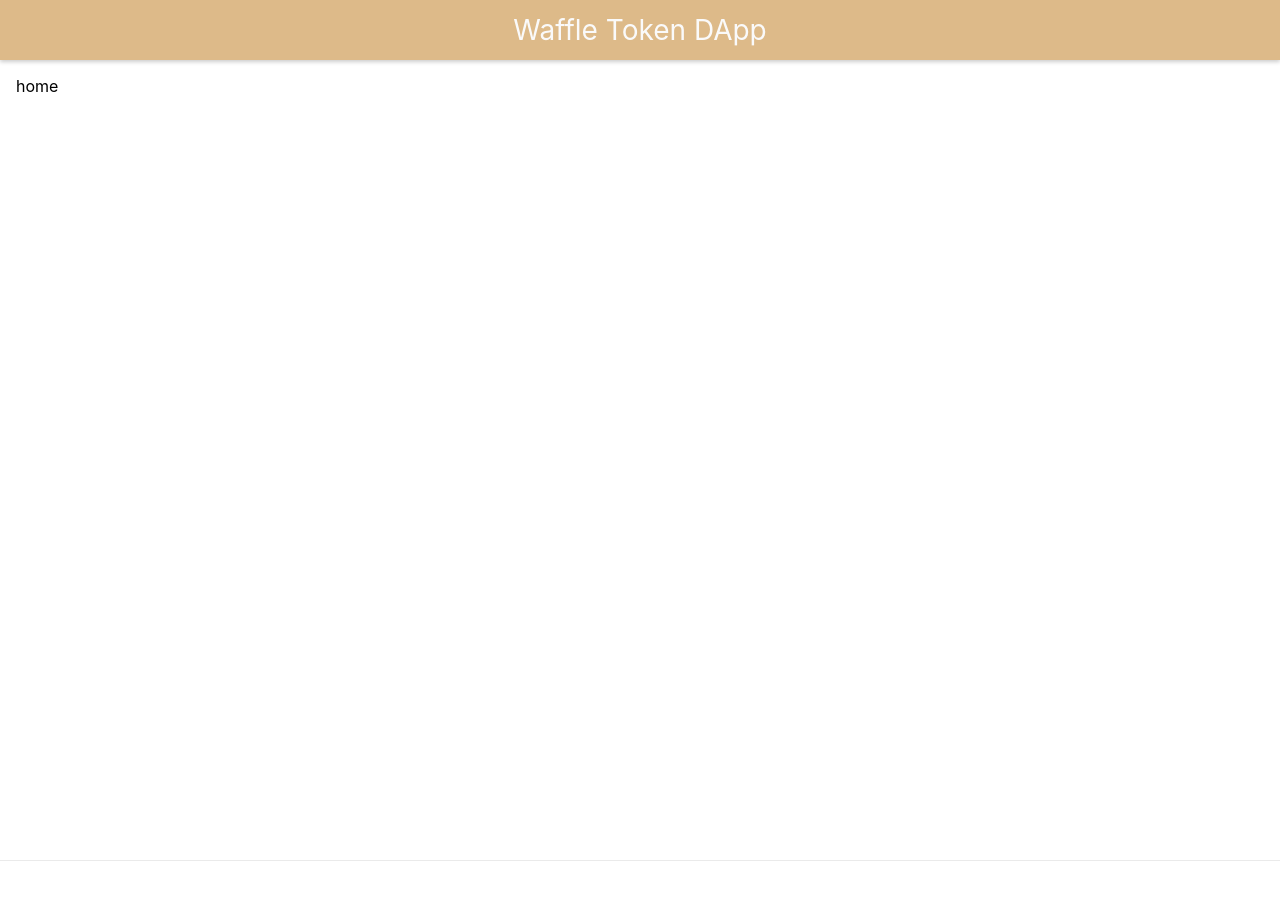
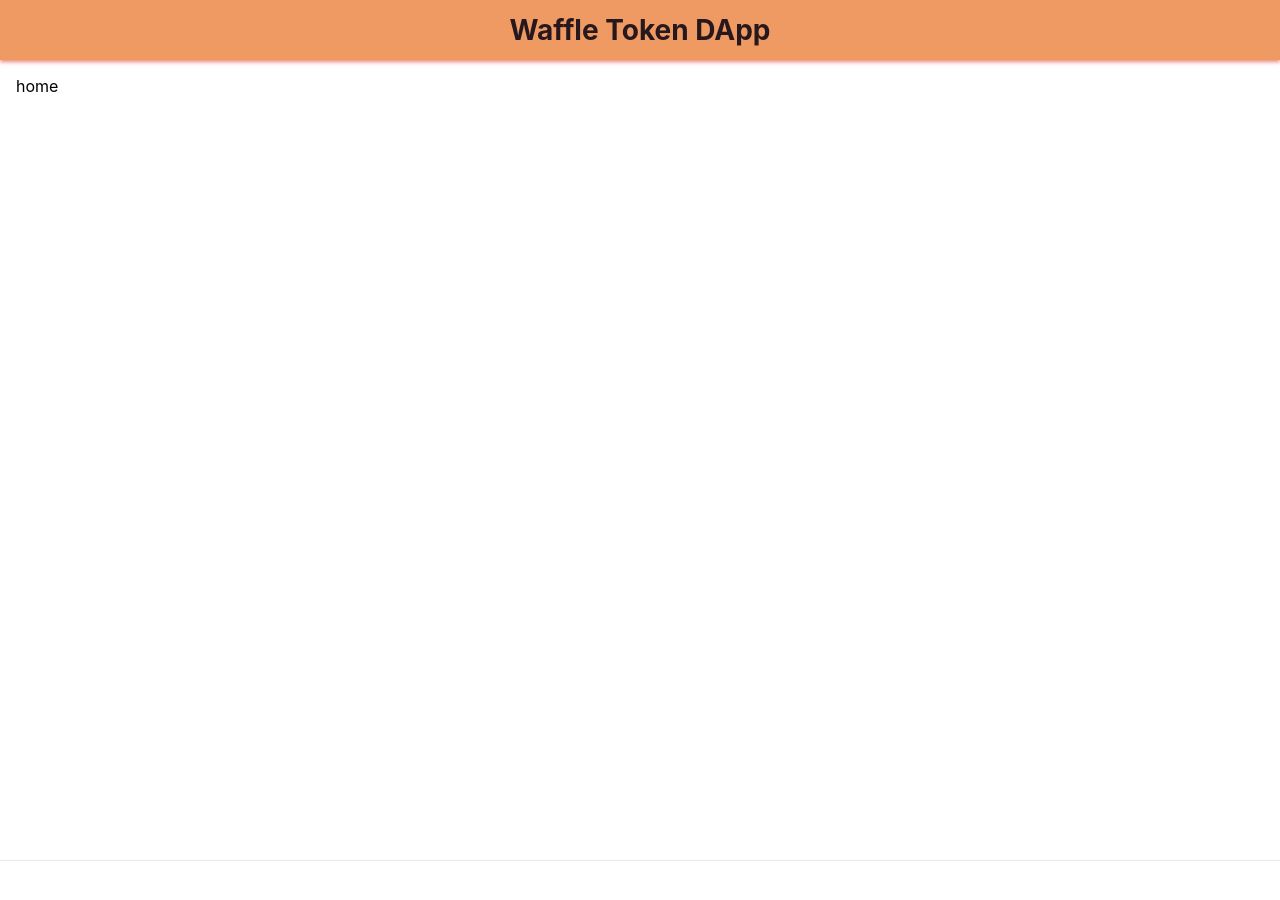
Before and after one commit to wafflestudio/smart-contract, a Next.js app in the folder wftk_front_1155/: page /waffle/1 in a window 1280 px wide. Shown: the top 900 px of the page. Built offline with nearby package versions, Linux system fonts and the light colour scheme.

Commit message:
마이너 헤더 스타일 수정

```diff
--- a/wftk_front_1155/components/template/layout/layout.module.scss
+++ b/wftk_front_1155/components/template/layout/layout.module.scss
@@ -3,7 +3,8 @@
   text-align: center;
   line-height: 60px;
   font-size: 28px;
-  color: #fafafa;
-  box-shadow: 0 2px 4px rgba(0, 0, 0, 0.2);
-  background-color: rgb(221, 186, 137);
+  color: rgb(39, 24, 29);
+  box-shadow: 0 2px 4px rgba(236, 134, 118);
+  background-color: rgb(238, 154, 98);
+  font-weight: bold;
 }
```
